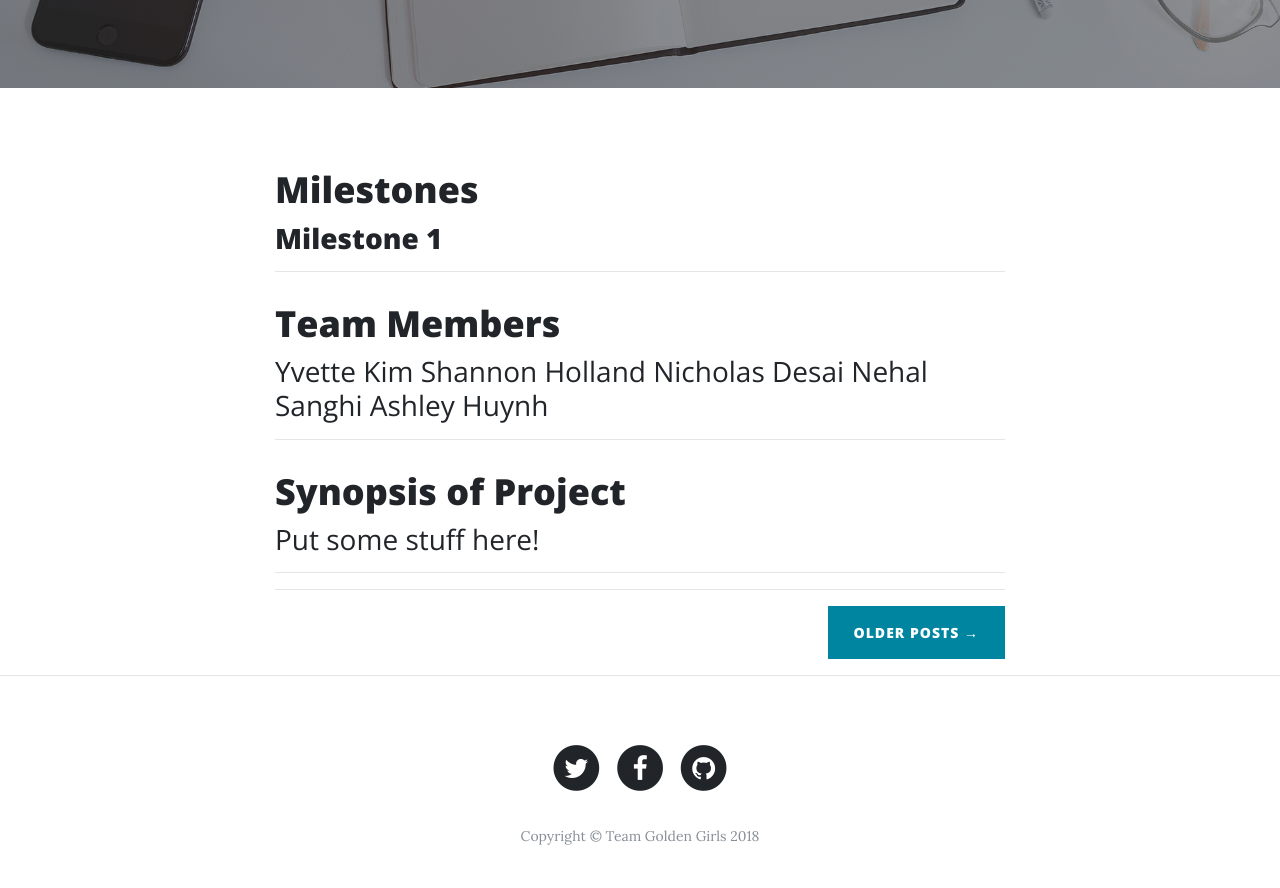
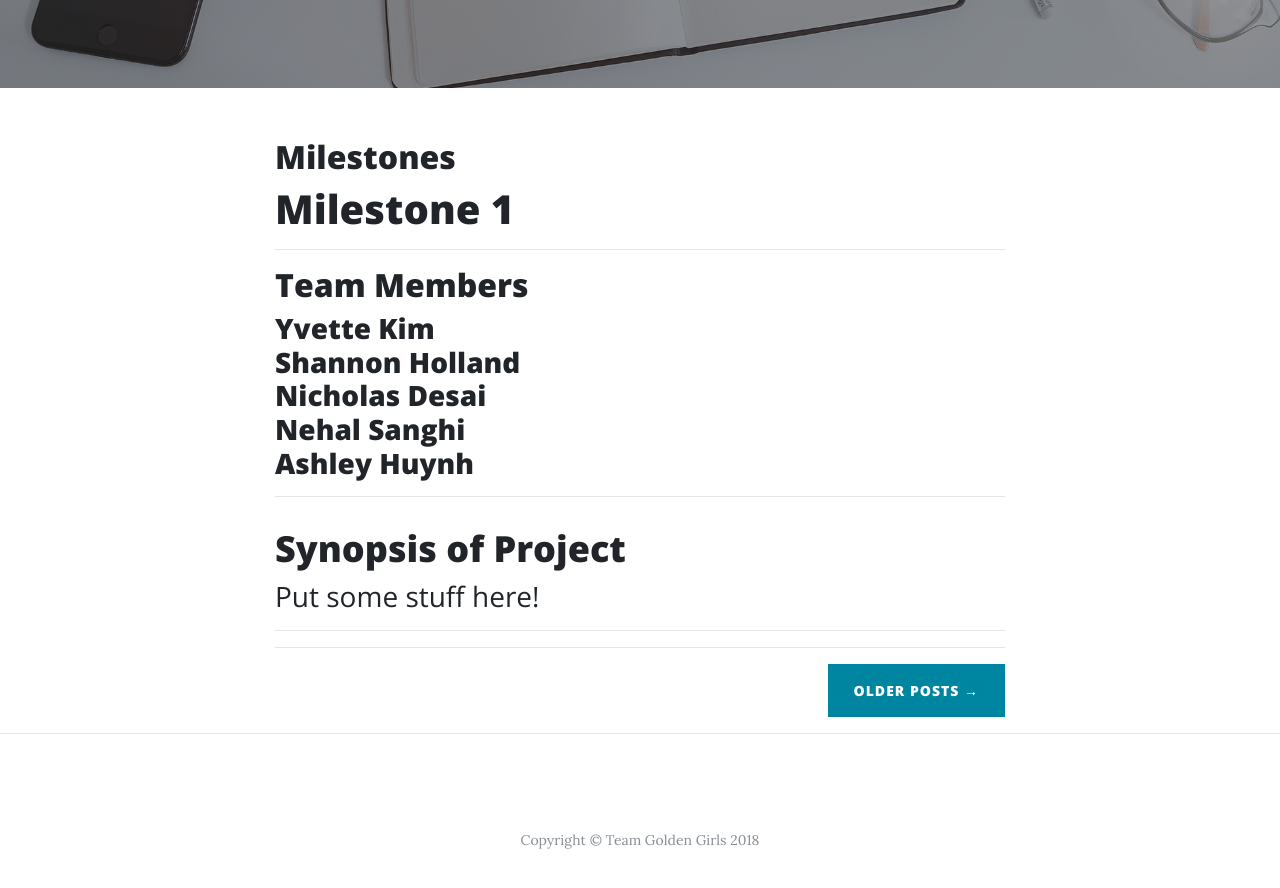
Before and after one commit to ashleyswinning/teamgoldengirls.github.io, a website: page index.html in a window 1280 px wide. Shown: the part 540-1428 px from the top of the page. Drawn offline with nearby package versions, Linux system fonts and the light colour scheme.

Commit message:
Update index.html

```diff
--- a/index.html
+++ b/index.html
@@ -44,28 +44,28 @@
     <div class="container">
       <div class="row">
         <div class="col-lg-8 col-md-10 mx-auto">
-          <div class="post-preview">
+          <div class="post">
             <a href="post.html">
               <h2 class="post-title">
                 Milestones
               </h2>
-              <h3 class="post-subtitle">
+              <h1 class="post-subtitle">
                 <a href="http://ashleyhuynh.com">Milestone 1</a>
               </h3>
             </a>
           </div>
           <hr>
-          <div class="post-preview">
+          <div class="post">
             <a href="post.html">
               <h2 class="post-title">
                 Team Members
               </h2>
                <h3 class="post-subtitle">
                  Yvette Kim
-                 Shannon Holland
-                 Nicholas Desai
-                 Nehal Sanghi
-                 Ashley Huynh
+                 <br>Shannon Holland
+                 <br>Nicholas Desai
+                 <br>Nehal Sanghi
+                 <br>Ashley Huynh
               </h3>
             </a>
           </div>
@@ -95,37 +95,7 @@
     <!-- Footer -->
     <footer>
       <div class="container">
-        <div class="row">
-          <div class="col-lg-8 col-md-10 mx-auto">
-            <ul class="list-inline text-center">
-              <li class="list-inline-item">
-                <a href="#">
-                  <span class="fa-stack fa-lg">
-                    <i class="fa fa-circle fa-stack-2x"></i>
-                    <i class="fa fa-twitter fa-stack-1x fa-inverse"></i>
-                  </span>
-                </a>
-              </li>
-              <li class="list-inline-item">
-                <a href="#">
-                  <span class="fa-stack fa-lg">
-                    <i class="fa fa-circle fa-stack-2x"></i>
-                    <i class="fa fa-facebook fa-stack-1x fa-inverse"></i>
-                  </span>
-                </a>
-              </li>
-              <li class="list-inline-item">
-                <a href="#">
-                  <span class="fa-stack fa-lg">
-                    <i class="fa fa-circle fa-stack-2x"></i>
-                    <i class="fa fa-github fa-stack-1x fa-inverse"></i>
-                  </span>
-                </a>
-              </li>
-            </ul>
             <p class="copyright text-muted">Copyright &copy; Team Golden Girls 2018</p>
-          </div>
-        </div>
       </div>
     </footer>
 
```
